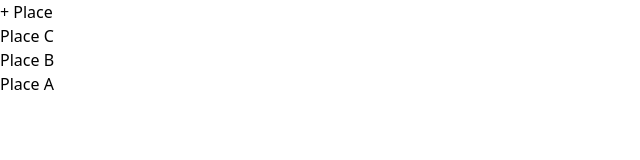
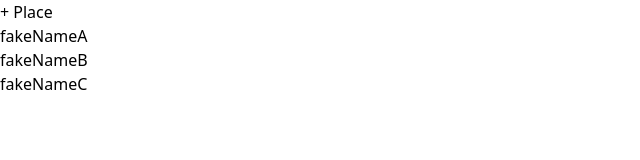
Before and after one commit to Jygsaw/journey, a Next.js app: page /places in a window 1280 px wide. Shown: the top 160 px of the page, without its empty margins (0-640 px from the left). Built offline with nearby package versions, Linux system fonts and the light colour scheme.

Commit message:
[CHG] integrate getPlaces

```diff
--- a/src/app/places/page.tsx
+++ b/src/app/places/page.tsx
@@ -1,11 +1,23 @@
+import { Suspense } from "react";
+import { getPlaces } from "@/lib/dbUtils";
 import { AddPlaceButton } from "@/components/places/AddPlaceButton";
 import { PlacesList } from "@/components/places/PlacesList";
 
+export const metadata: Metadata = {
+  title: "View Places",
+  description: "View places",
+};
+
 export default async function Page() {
+  const placesPromise = getPlaces();
+
   return (
     <main>
       <AddPlaceButton />
-      <PlacesList />
+      <br />
+      <Suspense fallback="Loading...">
+        <PlacesList placesPromise={placesPromise} />
+      </Suspense>
     </main>
   );
 }
--- a/src/components/places/PlacesList.tsx
+++ b/src/components/places/PlacesList.tsx
@@ -1,15 +1,20 @@
 "use client";
 
-import { redirect } from "next/navigation";
+import { use } from "react";
+import Link from "next/link";
 
-export function PlacesList() {
-  const getPlaceRedirect = (placeId) => () => redirect(`/places/${placeId}`);
+interface InputProps {
+  placesPromise: Promise<Place[]>;
+}
+
+export const PlacesList = ({ placesPromise }: InputProps) => {
+  const places = use(placesPromise);
 
   return (
     <ul>
-      <li onClick={getPlaceRedirect(3)}>Place C</li>
-      <li onClick={getPlaceRedirect(2)}>Place B</li>
-      <li onClick={getPlaceRedirect(1)}>Place A</li>
+      {places.map(({ id, name }) =>
+        <li key={id}><Link href={`/places/${id}`}>{name}</Link></li>
+      )}
     </ul>
   );
-}
+};
--- a/src/lib/dbUtils.ts
+++ b/src/lib/dbUtils.ts
@@ -1,7 +1,9 @@
 import { wait } from "@/lib/utils";
 import {
   dummyUser,
-  dummyPlace,
+  dummyPlaceA,
+  dummyPlaceB,
+  dummyPlaceC,
   dummyLocation,
   dummyMessageA,
   dummyMessageB,
@@ -26,7 +28,10 @@ export const getUser = async (userId) => {
 
 export const updateUser = async (user) => {
   await wait(DELAY);
-  return user;
+  return {
+    ...dummyUser,
+    ...user,
+  };
 };
 
 export const deleteUser = async () => {
@@ -37,7 +42,7 @@ export const deleteUser = async () => {
 export const createPlace = async (place) => {
   await wait(DELAY);
   return {
-    ...dummyPlace,
+    ...dummyPlaceA,
     ...place,
   };
 };
@@ -45,18 +50,27 @@ export const createPlace = async (place) => {
 export const getPlace = async (placeId) => {
   if (!placeId) return undefined;
   await wait(DELAY);
-  return dummyPlace;
+  return dummyPlaceA;
 };
 
 export const updatePlace = async (place) => {
   await wait(DELAY);
-  return place;
+  return {
+    ...dummyPlaceA,
+    ...place,
+  };
 };
 
 // eslint-disable-next-line @typescript-eslint/no-unused-vars
 export const deletePlace = async (placeId) => {
   await wait(DELAY);
   return true;
+};
+
+// eslint-disable-next-line @typescript-eslint/no-unused-vars
+export const getPlaces = async (journeyId) => {
+  await wait(DELAY);
+  return [ dummyPlaceA, dummyPlaceB, dummyPlaceC ];
 };
 
 export const createLocation = async (location) => {
@@ -75,7 +89,10 @@ export const getLocation = async (locationId) => {
 
 export const updateLocation = async (location) => {
   await wait(DELAY);
-  return location;
+  return {
+    ...dummyLocation,
+    ...location,
+  };
 };
 
 // eslint-disable-next-line @typescript-eslint/no-unused-vars
@@ -120,9 +137,5 @@ export const deleteMessage = async (messageId) => {
 export const getMessages = async (placeId) => {
   if (!placeId) return [];
   await wait(DELAY);
-  return [
-    dummyMessageA,
-    dummyMessageB,
-    dummyMessageC,
-  ];
+  return [ dummyMessageA, dummyMessageB, dummyMessageC ];
 };
--- a/src/lib/dummyData.ts
+++ b/src/lib/dummyData.ts
@@ -4,10 +4,22 @@ export const dummyUser: User = {
   name: "Justin Cheung",
 };
 
-export const dummyPlace: Place = {
-  id: 999999999,
-  name: "fakeName",
-  desc: "fakeDesc",
+export const dummyPlaceA: Place = {
+  id: 999999991,
+  name: "fakeNameA",
+  desc: "fakeDescA",
+  createdBy: 999999999,
+};
+export const dummyPlaceB: Place = {
+  id: 999999992,
+  name: "fakeNameB",
+  desc: "fakeDescB",
+  createdBy: 999999999,
+};
+export const dummyPlaceC: Place = {
+  id: 999999993,
+  name: "fakeNameC",
+  desc: "fakeDescC",
   createdBy: 999999999,
 };
 
```
